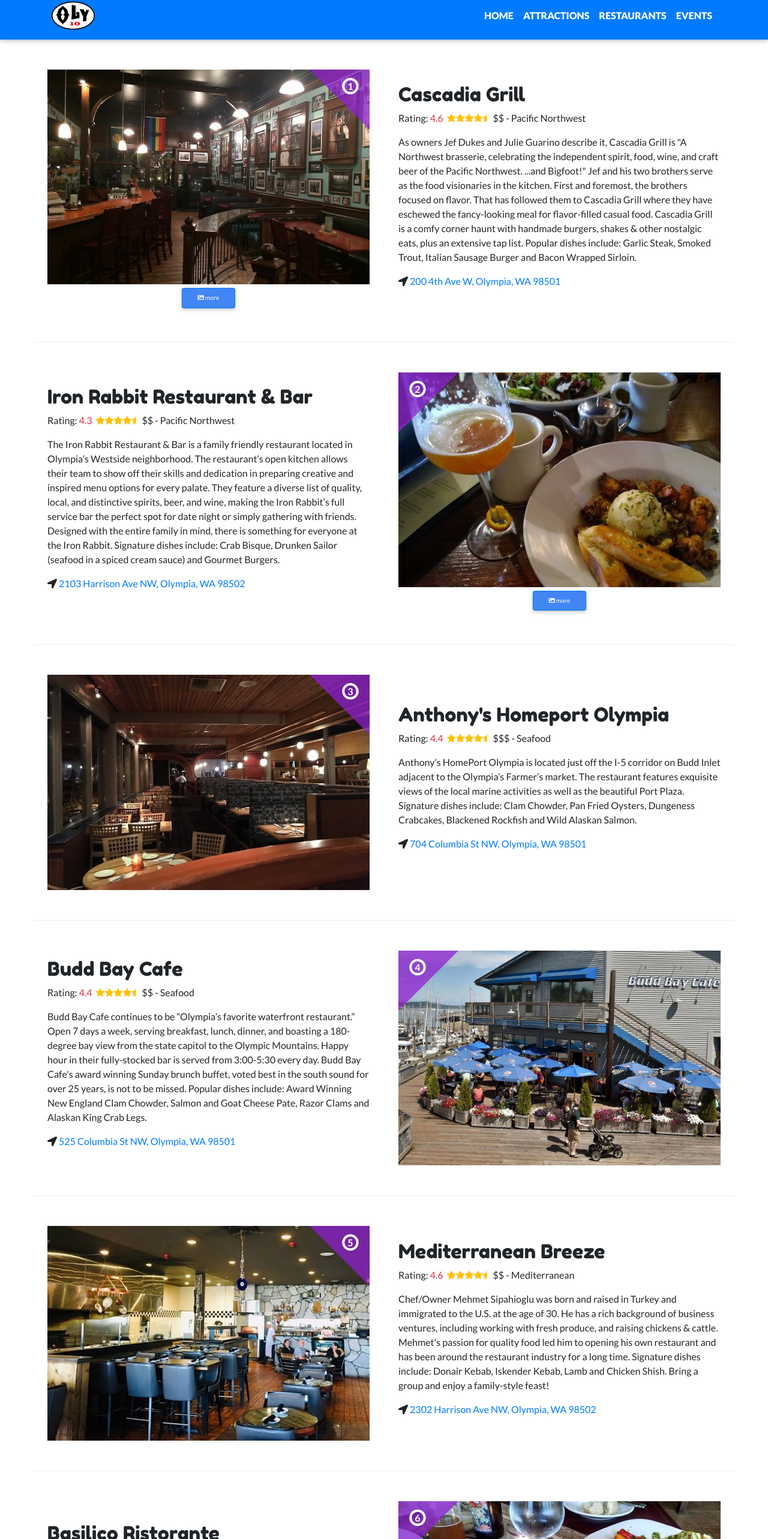
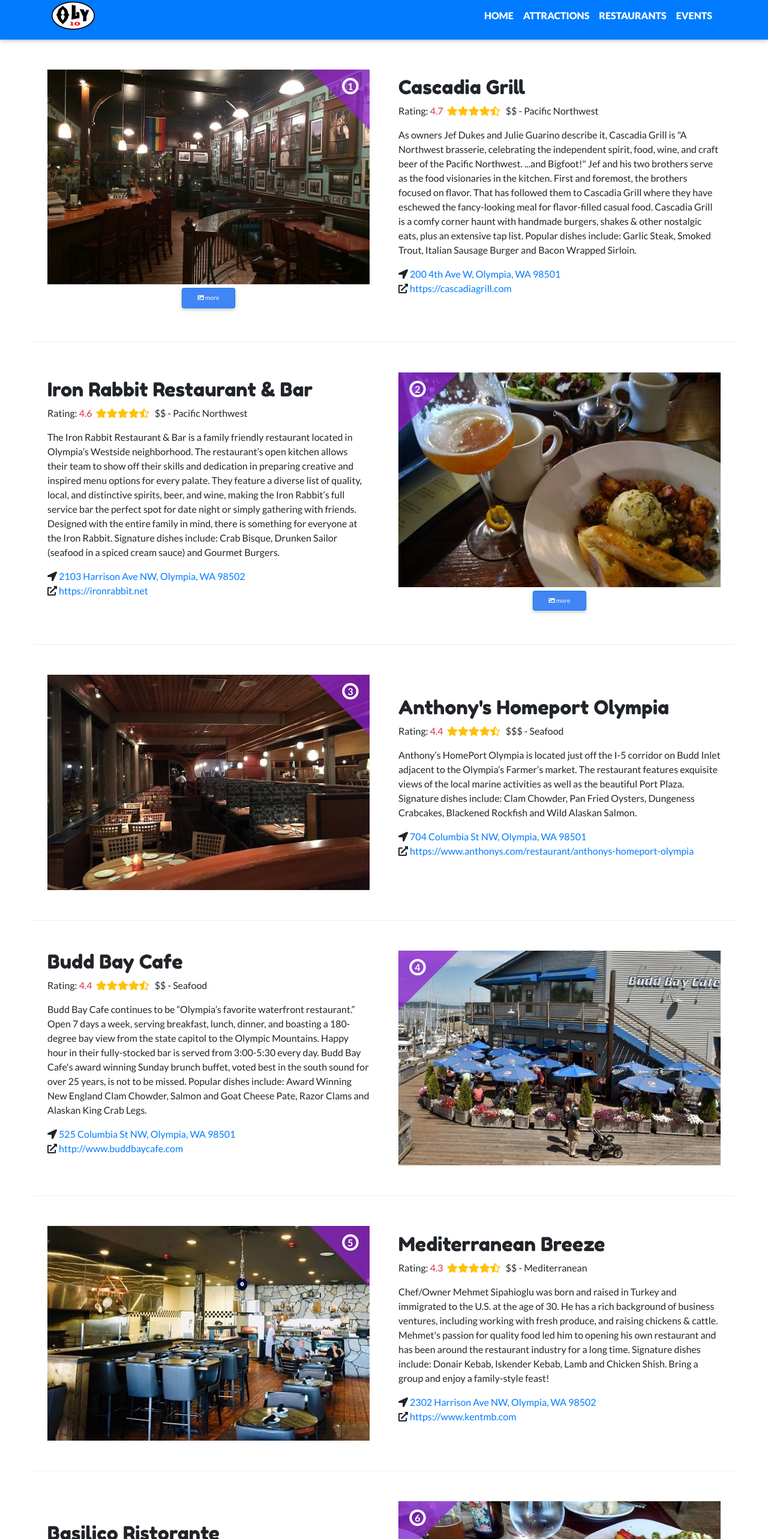
Before and after one commit to patrickdlippert/olympiasite, a React (Create React App) app: page /restaurants in a window 1280 px wide. Shown: the part 228-2794 px from the top of the page at 60% size. Built offline with nearby package versions, Linux system fonts and the light colour scheme.

Commit message:
Fixed RatingsStars using simple fontawesome

```diff
--- a/src/components/RatingStarsComponent.js
+++ b/src/components/RatingStarsComponent.js
@@ -1,7 +1,6 @@
 import React from 'react';
-import { MDBIcon } from "mdbreact";
 
-// This component returns a group of 5 star icons given a rating value from 1-5
+// This component returns a group of 5 fontawesome star icons given a rating value from 1-5
 // If a fraction is provided, it's rounded to the nearest 0.5 so that a half star
 // is displayed.
 
@@ -13,13 +12,13 @@
         for (let i=1; i <= 5; i++) {
             remainder -= 1;
             if (remainder === -0.5) {
-                content.push(<MDBIcon key={i} icon="star-half" className="amber-text" />);
+                content.push(<i key={i} className="fas fa-star-half-alt amber-text" />);
             }
             else if (i <= roundedRating) {
-                content.push(<MDBIcon key={i} icon="star" className="amber-text" />);
+                content.push(<i key={i} className="fas fa-star amber-text" />);
             }
             else {
-                content.push(<MDBIcon key={i} far icon="star" className="amber-text" />);
+                content.push(<i key={i} className="far fa-star amber-text" />);
             }
 
         }
--- a/src/shared/attractions.js
+++ b/src/shared/attractions.js
@@ -189,7 +189,7 @@
         id: 3,
         name:'Olympia Farmers Market',
         image: 'assets/images/attractions/farmers-market-thumbnail.jpg',
-        rating: 4,
+        rating: 4.2,
         address: "700 Capitol Way N, Olympia, WA 98501",
         type:"Shopping",
         price: "Free",
@@ -276,7 +276,7 @@
         id: 7,
         name:"Tolmie State Park",
         image: 'assets/images/attractions/tolmie-park-thumbnail.jpg',
-        rating: 4,
+        rating: 3.8,
         address: "7730 61st Ave NE, Olympia, WA 98506",
         type:"Park",
         price: "Free",
@@ -286,7 +286,7 @@
         id: 8,
         name:"Mima Mounds",
         image: 'assets/images/attractions/mima-mounds-thumbnail.jpg',
-        rating: 4,
+        rating: 3.7,
         address: "12315 Waddell Creek Rd SW, Olympia, WA 98512",
         type:"Park",
         price: "Free",
@@ -333,7 +333,7 @@
         id: 9,
         name:"Monarch Sculpture Park",
         image: 'assets/images/attractions/monarch-sculpture-thumbnail.jpg',
-        rating: 3.8,
+        rating: 3.5,
         address: "8431 Waldrick Rd SE, Tenino, WA 98589",
         type:"Park",
         price: "Free (donations appreciated)",
--- a/src/shared/events.js
+++ b/src/shared/events.js
@@ -67,7 +67,7 @@
         id: 1,
         name: 'Thurston County Fair',
         image: 'assets/images/events/thurstonco-fair-thumbnail.jpg',
-        rating: 4.3,
+        rating: 4.5,
         address: "3054 Carpenter Rd SE, Lacey, WA 98503",
         type: "County Fair",
         price: "$$",
@@ -323,7 +323,7 @@
         id: 5,
         name:"St. Martin's Food & Wine Festival",
         image: 'assets/images/events/stmartins-food-thumbnail.jpg',
-        rating: 4.6,
+        rating: 4.2,
         address: "5000 Abbey Way SE, Lacey, WA 98503",
         type: "Indoor Festival",
         price: "$$$",
@@ -335,7 +335,7 @@
         id: 6,
         name:"Olympia Wooden Boat Fair",
         image: 'assets/images/events/woodenboat-fest-thumbnail.jpg',
-        rating: 4.7,
+        rating: 4.1,
         address: "217 Thurston Ave NW, Olympia, WA 98501",
         type: "Outdoor Festival",
         price: "Free",
@@ -347,7 +347,7 @@
         id: 7,
         name:"JBLM Freedom Fest",
         image: 'assets/images/events/freedom-fest-thumbnail.jpg',
-        rating: 4.4,
+        rating: 4.0,
         address: "Joint Base Lewis-McChord, WA 98433",
         type: "Outdoor Festival",
         price: "Free",
@@ -396,7 +396,7 @@
         id: 8,
         name:"Olympia Arts Walk",
         image: 'assets/images/events/arts-walk-thumbnail.jpg',
-        rating: 4.7,
+        rating: 3.8,
         address: "5th Avenue, Downtown Olympia, WA 98501",
         type: "Outdoor Festival",
         price: "Free",
@@ -408,7 +408,7 @@
         id: 9,
         name:"Tumwater Artesian Brewfest",
         image: 'assets/images/events/tumwater-brewfest-thumbnail.jpg',
-        rating: 4.3,
+        rating: 3.7,
         address: "555 Israel Road SW, Tumwater, WA 98501",
         type: "Outdoor Festival",
         price: "Free",
--- a/src/shared/restaurants.js
+++ b/src/shared/restaurants.js
@@ -3,10 +3,11 @@
         id: 0,
         name: 'Cascadia Grill',
         image: 'assets/images/restaurants/cascadia-grill-thumbnail.jpg',
-        rating: 4.6,
+        rating: 4.7,
         address: "200 4th Ave W, Olympia, WA 98501",
         type: "Pacific Northwest",
         price: "$$",
+        url: 'https://cascadiagrill.com',
         description: 'As owners Jef Dukes and Julie Guarino describe it, Cascadia Grill is "A Northwest brasserie, celebrating the independent spirit, food, wine, and craft beer of the Pacific Northwest. ...and Bigfoot!" Jef and his two brothers serve as the food visionaries in the kitchen. First and foremost, the brothers focused on flavor. That has followed them to Cascadia Grill where they have eschewed the fancy-looking meal for flavor-filled casual food. Cascadia Grill is a comfy corner haunt with handmade burgers, shakes & other nostalgic eats, plus an extensive tap list. Popular dishes include: Garlic Steak, Smoked Trout, Italian Sausage Burger and Bacon Wrapped Sirloin.',
         photos: [
             {
@@ -65,10 +66,11 @@
         id: 1,
         name: 'Iron Rabbit Restaurant & Bar',
         image: 'assets/images/restaurants/iron-rabbit-thumbnail.jpg',
-        rating: 4.3,
+        rating: 4.6,
         address: "2103 Harrison Ave NW, Olympia, WA 98502",
         type: "Pacific Northwest",
         price: "$$",
+        url: 'https://ironrabbit.net',
         description: "The Iron Rabbit Restaurant & Bar is a family friendly restaurant located in Olympia’s Westside neighborhood. The restaurant’s open kitchen allows their team to show off their skills and dedication in preparing creative and inspired menu options for every palate. They feature a diverse list of quality, local, and distinctive spirits, beer, and wine, making the Iron Rabbit’s full service bar the perfect spot for date night or simply gathering with friends. Designed with the entire family in mind, there is something for everyone at the Iron Rabbit. Signature dishes include: Crab Bisque, Drunken Sailor (seafood in a spiced cream sauce) and Gourmet Burgers.",
         photos: [
           {
@@ -131,6 +133,7 @@
         address: "704 Columbia St NW, Olympia, WA 98501",
         type: "Seafood",
         price: "$$$",
+        url: 'https://www.anthonys.com/restaurant/anthonys-homeport-olympia',
         description: "Anthony’s HomePort Olympia is located just off the I-5 corridor on Budd Inlet adjacent to the Olympia’s Farmer’s market. The restaurant features exquisite views of the local marine activities as well as the beautiful Port Plaza. Signature dishes include: Clam Chowder, Pan Fried Oysters, Dungeness Crabcakes, Blackened Rockfish and Wild Alaskan Salmon."
     },
     {
@@ -141,23 +144,25 @@
         address: "525 Columbia St NW, Olympia, WA 98501",
         type: "Seafood",
         price: "$$",
+        url: 'http://www.buddbaycafe.com',
         description: "Budd Bay Cafe continues to be “Olympia’s favorite waterfront restaurant.” Open 7 days a week, serving breakfast, lunch, dinner, and boasting a 180-degree bay view from the state capitol to the Olympic Mountains. Happy hour in their fully-stocked bar is served from 3:00-5:30 every day. Budd Bay Cafe's award winning Sunday brunch buffet, voted best in the south sound for over 25 years, is not to be missed. Popular dishes include: Award Winning New England Clam Chowder, Salmon and Goat Cheese Pate, Razor Clams and Alaskan King Crab Legs."
     },
     {
         id: 4,
         name:"Mediterranean Breeze",
         image: 'assets/images/restaurants/mediterranean-breeze-thumbnail.jpg',
-        rating: 4.6,
+        rating: 4.3,
         address: "2302 Harrison Ave NW, Olympia, WA 98502",
         type: "Mediterranean",
         price: "$$",
+        url: 'https://www.kentmb.com',
         description: "Chef/Owner Mehmet Sipahioglu was born and raised in Turkey and immigrated to the U.S. at the age of 30. He has a rich background of business ventures, including working with fresh produce, and raising chickens & cattle. Mehmet's passion for quality food led him to opening his own restaurant and has been around the restaurant industry for a long time. Signature dishes include: Donair Kebab, Iskender Kebab, Lamb and Chicken Shish. Bring a group and enjoy a family-style feast!"
     },
     {
         id: 5,
         name:"Basilico Ristorante",
         image: 'assets/images/restaurants/basilico-ristorante-thumbnail.jpg',
-        rating: 4.6,
+        rating: 4.3,
         address: "507 Capitol Way S #A, Olympia, WA 98501",
         type: "Italian",
         price: "$$$",
@@ -194,20 +199,22 @@
         id: 6,
         name:"Dockside Bistro & Wine Bar",
         image: 'assets/images/restaurants/dockside-bistro-thumbnail.jpg',
-        rating: 4.7,
+        rating: 4.2,
         address: "501 Columbia St NW Suite B, Olympia, WA 98501",
         type: "Fine Dining",
         price: "$$$",
+        url: 'https://www.docksidebistro.com',
         description: "Dockside Bistro & Wine Bar is a fine dining restaurant under the direction of Chef Laurie Nguyen. Her focus on fusion European and SE Asian, and New American Cuisine. In addition to in-house lunch and dinner service, they also offer a carry-out menu. Dockside Bistro uses as many locally-sourced ingredients as possible including locally collected mushrooms, Misty Isle All-Natural Beef, Painted Hills All-Natural Beef, Taylor Shellfish, Nicky Farms products, and products from vendors at our local farmers market. They also use sustainably harvested seafood and Food Alliance Certified Produce. Popular dishes include: Dungeness Crab Cakes, Diver Scallop & Hazelnut Pork Belly, Pear Gorgonzola Ravioli and Pistachio Encrusted Parmesan Halibut."
     },
     {
         id: 7,
         name:"Tugboat Annie's",
         image: 'assets/images/restaurants/tugboat-annies-thumbnail.jpg',
-        rating: 4.4,
+        rating: 4.0,
         address: "2100 W Bay Dr NW, Olympia, WA 98502",
         type: "American",
         price: "$$",
+        url: 'https://tugboatannies.com',
         description: "American Casual Dining on the Waterfront! Something for everyone & everyone is family. If you want to go where the staff remember your name, go here! Since 1999, Tugboat Annie's has been Olympia's fun place to look out onto the Great Pacific Northwest. Like Olympia itself, it's a pretty casual place, a great place for family and friends. Popular dishes: Fish & Chips, Crab Melt, Jambalaya, Fried Oysters and Prime Rib.",
         photos: [
           {
@@ -246,20 +253,22 @@
         id: 8,
         name:"Gardner's Restaurant",
         image: 'assets/images/restaurants/gardners-seafood-thumbnail.jpg',
-        rating: 4.7,
+        rating: 4.0,
         address: "111 Thurston Ave NW, Olympia, WA 98501",
         type: "Seafood",
         price: "$$$",
+        url: 'https://gardnersrestaurant.com',
         description: "Gardner’s has been family owned since 1983 and has proven to be the favorite place to dine in Olympia. We strive to use the freshest, local and seasonal ingredients. Everything is created from scratch, including soups and sauces to an abundance of desserts. You will find many handcrafted cocktails and delicious local wines to complement your meal. Popular dishes include: Seafood Trio, Duroc Pork Chop, Seafood Fettuccine and Lasagna."
     },
     {
         id: 9,
         name:"Anthony's Hearthfire Grill",
         image: 'assets/images/restaurants/anthonys-hearthfire-thumbnail.jpg',
-        rating: 4.3,
+        rating: 3.9,
         address: "1675 Marine Dr NE, Olympia, WA 98501",
         type: "Seafood",
         price: "$$$",
+        url: 'https://www.anthonys.com/restaurant/anthonys-hearthfire-grill-northpoint-olympia',
         description: "Built on pilings over Budd Inlet, Anthony’s Hearthfire Grill hosts an unobstructed view of the Puget Sound. Offering guests premier Northwest designer beef and fresh Northwest seafood, this high-energy restaurant specializes in hearthfire cooking. Popular dishes include: Fire Roasted Tomato Soup, Filet Mignon, Seafood Mac and Flank Steak."
     }
 ];
```
Also changed, not shown: src/components/GuideComponent.js (+18 -11 lines), 1 other file (tests, documents, lock files or other folders).
